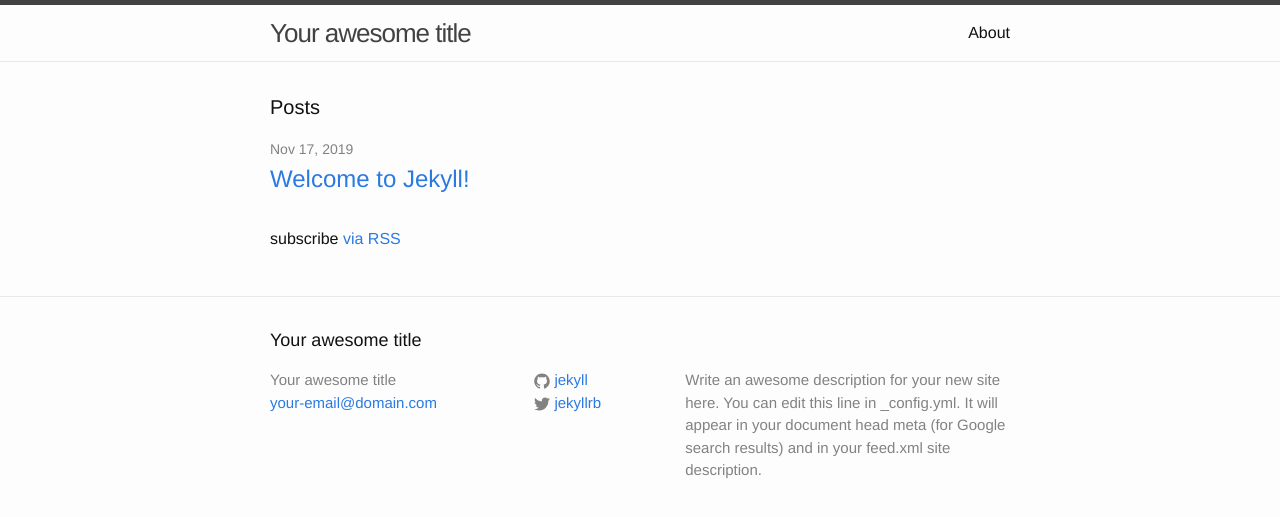
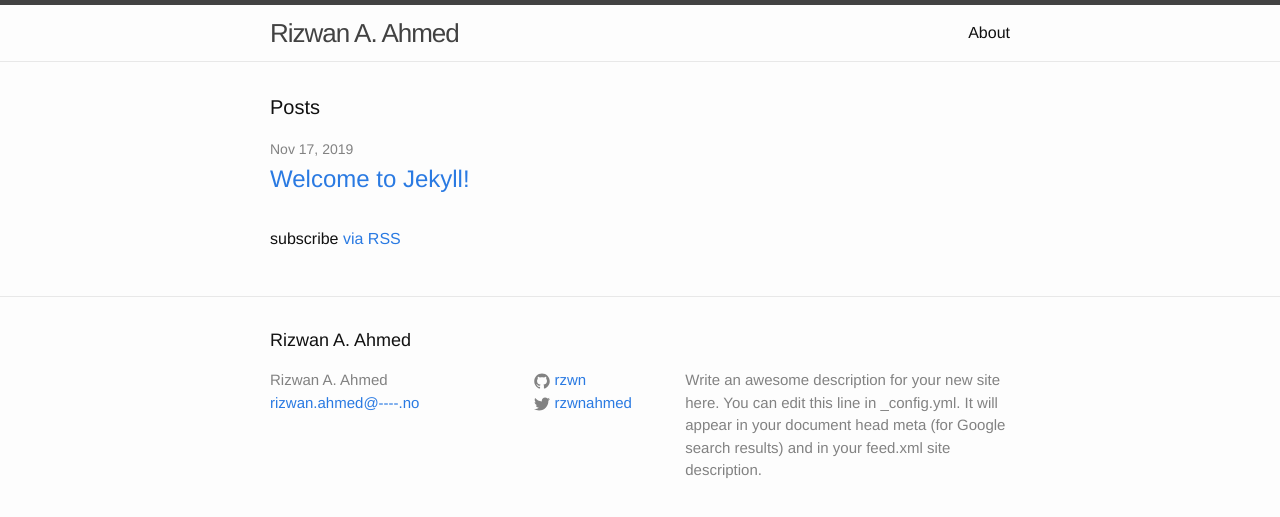
Before and after one commit to rzwn/rzwn.github.io, a Jekyll site: the page built from my-blog-site/index.html, in a window 1280 px wide. Shown: the top 517 px of the page. Built offline with Jekyll 4.4.1, drawn with Linux system fonts in a browser that asks for light colours.

Commit message:
config change. WIP

```diff
--- a/my-blog-site/_config.yml
+++ b/my-blog-site/_config.yml
@@ -6,16 +6,16 @@
 # 'jekyll serve'. If you change this file, please restart the server process.
 
 # Site settings
-title: Your awesome title
-email: your-email@domain.com
+title: Rizwan A. Ahmed
+email: rizwan.ahmed@----.no
 description: > # this means to ignore newlines until "baseurl:"
   Write an awesome description for your new site here. You can edit this
   line in _config.yml. It will appear in your document head meta (for
   Google search results) and in your feed.xml site description.
 baseurl: "" # the subpath of your site, e.g. /blog
-url: "http://yourdomain.com" # the base hostname & protocol for your site
-twitter_username: jekyllrb
-github_username:  jekyll
+url: "http://rzwn.no" # the base hostname & protocol for your site
+twitter_username: rzwnahmed
+github_username:  rzwn
 
 # Build settings
 markdown: kramdown
```
